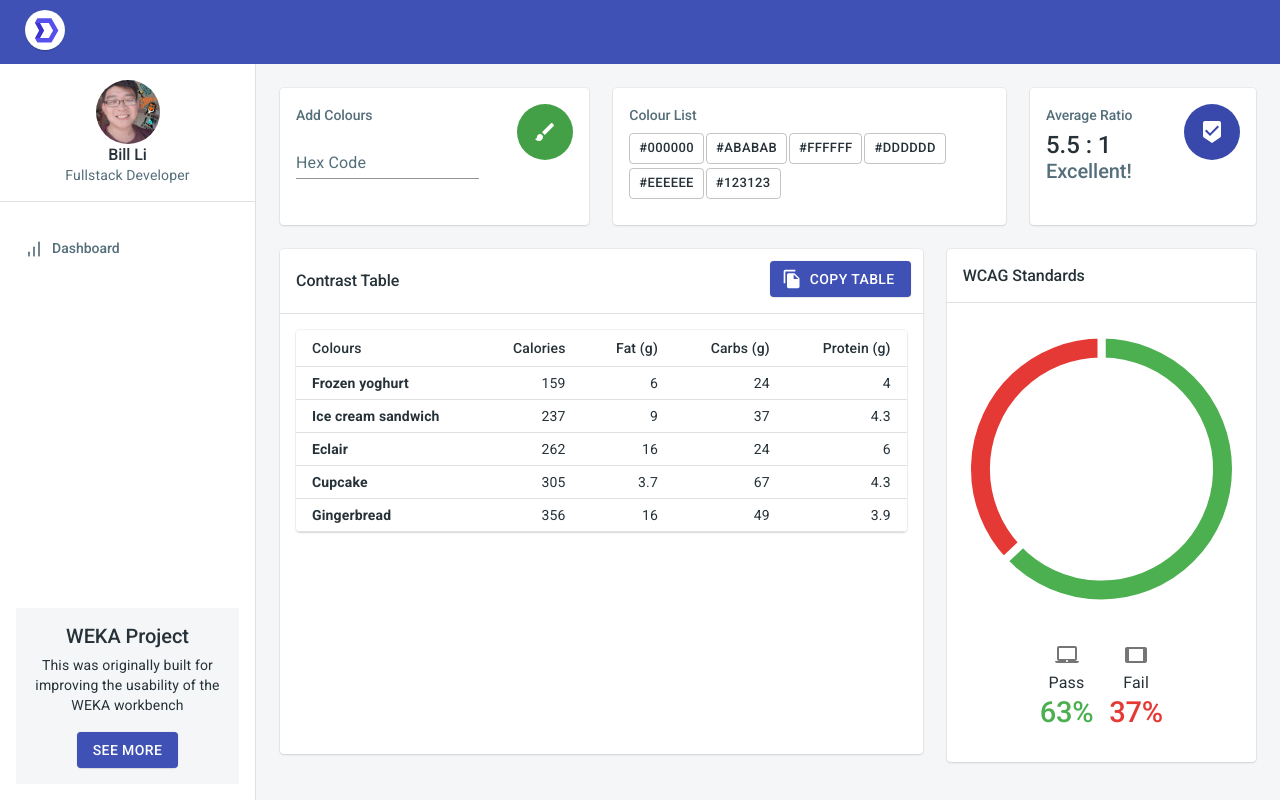
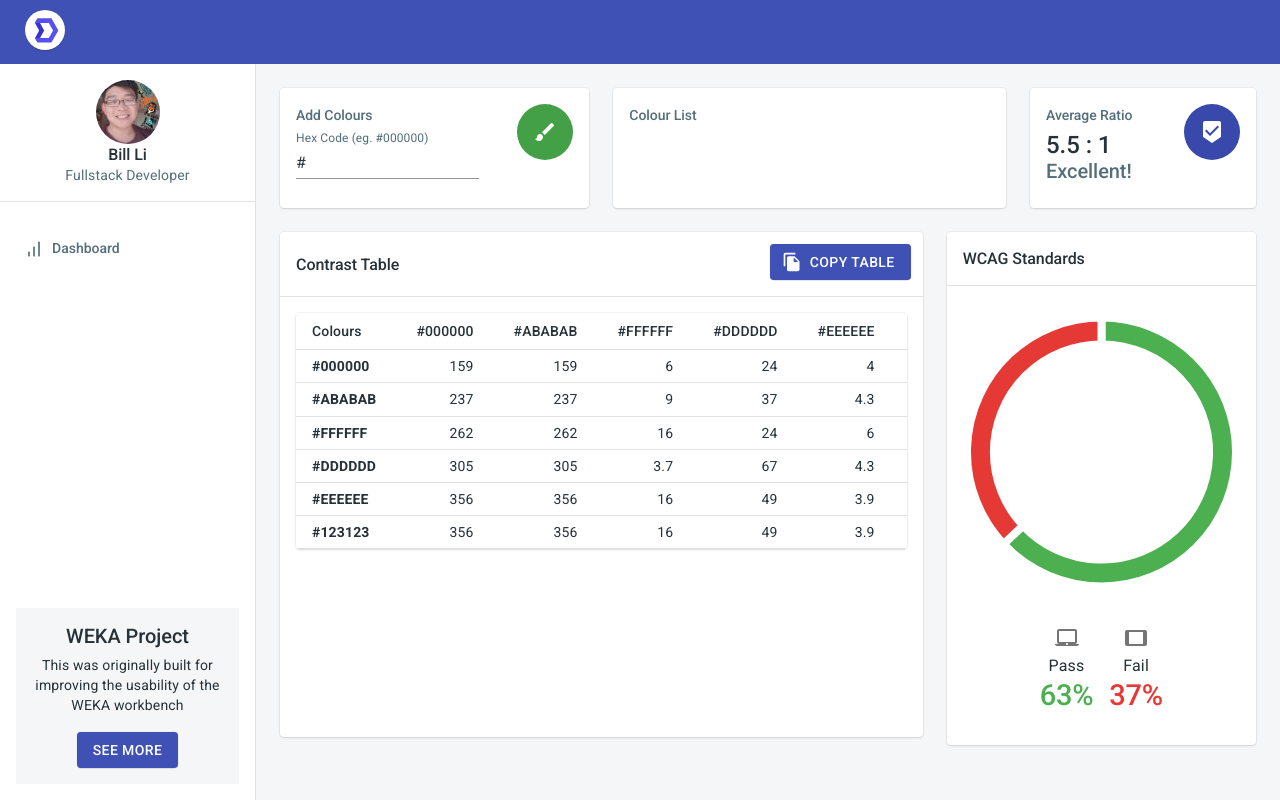
Before and after one commit to slaytr/color_contraster, a React (Create React App) app in the folder application/: page /app/dashboard in a window 1280 px wide. Built offline with nearby package versions, Linux system fonts and the light colour scheme.

Commit message:
Adding and Removing Colours

```diff
--- a/application/public/index.html
+++ b/application/public/index.html
@@ -8,6 +8,8 @@
   <meta name="theme-color" content="#000000" />
   <link rel="manifest" href="%PUBLIC_URL%/manifest.json" />
   <link rel="stylesheet" href="https://fonts.googleapis.com/css?family=Roboto+Mono|Roboto+Slab|Roboto:300,400,500,700" />
+  <link rel="stylesheet" href="https://cdnjs.cloudflare.com/ajax/libs/font-awesome/5.14.0/css/all.min.css" integrity="sha512-1PKOgIY59xJ8Co8+NE6FZ+LOAZKjy+KY8iq0G4B3CyeY6wYHN3yt9PW0XpSriVlkMXe40PTKnXrLnZ9+fkDaog==" crossorigin="anonymous" />
+
   <title>React Material Dashboard</title>
 </head>
 
--- a/application/src/views/reports/DashboardView/Budget.js
+++ b/application/src/views/reports/DashboardView/ColourAdder.js
@@ -1,9 +1,8 @@
-import React from 'react';
+import React, {useState} from 'react';
 import clsx from 'clsx';
 import PropTypes from 'prop-types';
 import {
   Avatar,
-  Box,
   Card,
   CardContent,
   Grid,
@@ -32,8 +31,28 @@ const useStyles = makeStyles((theme) => ({
   }
 }));
 
-const Budget = ({ className, ...rest }) => {
+const ColourAdder = ({ className, addColour, ...rest }) => {
   const classes = useStyles();
+
+  const [currentColour, setCurrentColour] = useState('#');
+
+  const inputChange = (e) => {
+    if (e.target.value.length < 8 && e.target.value.length > 0) {
+      setCurrentColour(e.target.value);
+    }
+  };
+
+  const validateColour = (colour) => {
+    return !!(colour.match(/#[0-9A-Fa-f]{6}/gi) || colour === '#');
+  };
+
+  const formSubmit = (e) => {
+    if (validateColour(currentColour)) {
+      addColour(currentColour);
+      setCurrentColour('#');
+    }
+    e.preventDefault();
+  };
 
   return (
     <Card
@@ -54,16 +73,16 @@ const Budget = ({ className, ...rest }) => {
             >
               Add Colours
             </Typography>
-            {/*<Typography*/}
-            {/*  color="textPrimary"*/}
-            {/*  variant="h3"*/}
-            {/*>*/}
-            {/*  $24,000*/}
-            {/*</Typography>*/}
-            <form className={classes.root} noValidate autoComplete="off">
-              <TextField id="standard-basic"
-                         label="Hex Code"
-                         placeholder="#000000" />
+
+            <form className={classes.root} noValidate autoComplete="off" onSubmit={formSubmit}>
+              <TextField
+                error={!validateColour(currentColour)}
+                id="standard-basic"
+                label="Hex Code (eg. #000000)"
+                placeholder="#000000"
+                onChange={inputChange}
+                value={currentColour}
+              />
             </form>
           </Grid>
           <Grid item>
@@ -72,32 +91,14 @@ const Budget = ({ className, ...rest }) => {
             </Avatar>
           </Grid>
         </Grid>
-        {/*<Box*/}
-        {/*  mt={2}*/}
-        {/*  display="flex"*/}
-        {/*  alignItems="center"*/}
-        {/*>*/}
-        {/*  <ArrowDownwardIcon className={classes.differenceIcon} />*/}
-        {/*  <Typography*/}
-        {/*    className={classes.differenceValue}*/}
-        {/*    variant="body2"*/}
-        {/*  >*/}
-        {/*    12%*/}
-        {/*  </Typography>*/}
-        {/*  <Typography*/}
-        {/*    color="textSecondary"*/}
-        {/*    variant="caption"*/}
-        {/*  >*/}
-        {/*    Since last month*/}
-        {/*  </Typography>*/}
-        {/*</Box>*/}
       </CardContent>
     </Card>
   );
 };
 
-Budget.propTypes = {
-  className: PropTypes.string
+ColourAdder.propTypes = {
+  className: PropTypes.string,
+  addColour: PropTypes.func
 };
 
-export default Budget;
+export default ColourAdder;
--- a/application/src/views/reports/DashboardView/TotalCustomers.js
+++ b/application/src/views/reports/DashboardView/ColourList.js
@@ -1,4 +1,4 @@
-import React from 'react';
+import React, {useState} from 'react';
 import clsx from 'clsx';
 import PropTypes from 'prop-types';
 import {
@@ -13,7 +13,8 @@ import {
 } from '@material-ui/core';
 import ArrowUpwardIcon from '@material-ui/icons/ArrowUpward';
 import PeopleIcon from '@material-ui/icons/PeopleOutlined';
-import Button from "@material-ui/core/Button";
+import BookmarkIcon from '@material-ui/icons/Bookmark';
+import Button from '@material-ui/core/Button';
 
 const useStyles = makeStyles((theme) => ({
   root: {
@@ -33,12 +34,38 @@ const useStyles = makeStyles((theme) => ({
   },
   buttonSpacing: {
     margin: '2px 2px 2px 0'
+  },
+  iconSpacing: {
+    marginRight: '6px'
   }
 }));
 
-const TotalCustomers = ({ className, ...rest }) => {
+const ColourList = ({
+  className, removeColour, getColours, ...rest
+}) => {
+  const [change, setChange] = useState(true);
   const classes = useStyles();
-
+  const deleteColour = (e) => {
+    removeColour(e.target.parentElement.value);
+    setChange(!change);
+  };
+  const colourButtons = getColours.map((colour) => {
+    return (
+      <Button
+        variant="outlined"
+        size="small"
+        className={classes.buttonSpacing}
+        onClick={deleteColour}
+        value={colour}
+      >
+        <i
+          className={`fas fa-bookmark ${classes.iconSpacing}`}
+          style={{ color: colour }}
+        />
+        {colour}
+      </Button>
+    );
+  });
   return (
     <Card
       className={clsx(classes.root, className)}
@@ -60,33 +87,16 @@ const TotalCustomers = ({ className, ...rest }) => {
             </Typography>
           </Grid>
         </Grid>
-        <Button variant="outlined" size="small" color="#000000" className={classes.buttonSpacing}>
-          #000000
-        </Button>
-        <Button variant="outlined" size="small" color="#000000" className={classes.buttonSpacing}>
-          #ABABAB
-        </Button>
-        <Button variant="outlined" size="small" color="#000000" className={classes.buttonSpacing}>
-          #FFFFFF
-        </Button>
-        <Button variant="outlined" size="small" color="#000000" className={classes.buttonSpacing}>
-          #DDDDDD
-        </Button>
-        <Button variant="outlined" size="small" color="#000000" className={classes.buttonSpacing}>
-          #EEEEEE
-        </Button>
-        <Button variant="outlined" size="small" color="#000000" className={classes.buttonSpacing}>
-          #123123
-        </Button>
-
-
+        {colourButtons}
       </CardContent>
     </Card>
   );
 };
 
-TotalCustomers.propTypes = {
-  className: PropTypes.string
+ColourList.propTypes = {
+  className: PropTypes.string,
+  getColours: PropTypes.array,
+  removeColour: PropTypes.func
 };
 
-export default TotalCustomers;
+export default ColourList;
--- a/application/src/views/reports/DashboardView/Sales.js
+++ b/application/src/views/reports/DashboardView/ContrastTable.js
@@ -9,19 +9,15 @@ import {
   CardHeader,
   Divider,
   makeStyles,
-  colors
 } from '@material-ui/core';
-import ArrowDropDownIcon from '@material-ui/icons/ArrowDropDown';
-import ArrowRightIcon from '@material-ui/icons/ArrowRight';
-import IconButton from "@material-ui/core/IconButton";
 import FileCopyIcon from '@material-ui/icons/FileCopy';
-import Paper from "@material-ui/core/Paper";
-import TableContainer from "@material-ui/core/TableContainer";
-import Table from "@material-ui/core/Table";
-import TableHead from "@material-ui/core/TableHead";
-import TableRow from "@material-ui/core/TableRow";
-import TableCell from "@material-ui/core/TableCell";
-import TableBody from "@material-ui/core/TableBody";
+import Paper from '@material-ui/core/Paper';
+import TableContainer from '@material-ui/core/TableContainer';
+import Table from '@material-ui/core/Table';
+import TableHead from '@material-ui/core/TableHead';
+import TableRow from '@material-ui/core/TableRow';
+import TableCell from '@material-ui/core/TableCell';
+import TableBody from '@material-ui/core/TableBody';
 
 const useStyles = makeStyles(() => ({
   root: {},
@@ -30,21 +26,22 @@ const useStyles = makeStyles(() => ({
   }
 }));
 
-const Sales = ({ className, ...rest }) => {
+const ContrastTable = ({ className, ...rest }) => {
   const classes = useStyles();
 
-  function createData(name, calories, fat, carbs, protein) {
+  function createData(hex, name, calories, fat, carbs, protein, ratio) {
     return {
-      name, calories, fat, carbs, protein
+      hex, name, calories, fat, carbs, protein, ratio
     };
   }
 
   const rows = [
-    createData('Frozen yoghurt', 159, 6.0, 24, 4.0),
-    createData('Ice cream sandwich', 237, 9.0, 37, 4.3),
-    createData('Eclair', 262, 16.0, 24, 6.0),
-    createData('Cupcake', 305, 3.7, 67, 4.3),
-    createData('Gingerbread', 356, 16.0, 49, 3.9),
+    createData('#000000', 'Frozen yoghurt', 159, 6.0, 24, 4.0, 4.0),
+    createData('#ABABAB', 'Ice cream sandwich', 237, 9.0, 37, 4.3, 4.3),
+    createData('#FFFFFF', 'Eclair', 262, 16.0, 24, 6.0, 6.0),
+    createData('#DDDDDD', 'Cupcake', 305, 3.7, 67, 4.3, 4.3),
+    createData('#EEEEEE', 'Gingebread', 356, 16.0, 49, 3.9, 3.9),
+    createData('#123123', 'Gingerbread', 356, 16.0, 49, 3.9, 3.9),
   ];
   return (
     <Card
@@ -75,10 +72,12 @@ const Sales = ({ className, ...rest }) => {
               <TableHead>
                 <TableRow>
                   <TableCell>Colours</TableCell>
-                  <TableCell align="right">Calories</TableCell>
-                  <TableCell align="right">Fat&nbsp;(g)</TableCell>
-                  <TableCell align="right">Carbs&nbsp;(g)</TableCell>
-                  <TableCell align="right">Protein&nbsp;(g)</TableCell>
+                  <TableCell align="right">#000000</TableCell>
+                  <TableCell align="right">#ABABAB</TableCell>
+                  <TableCell align="right">#FFFFFF</TableCell>
+                  <TableCell align="right">#DDDDDD</TableCell>
+                  <TableCell align="right">#EEEEEE</TableCell>
+                  <TableCell align="right">#123123</TableCell>
                 </TableRow>
               </TableHead>
               <TableBody>
@@ -86,13 +85,15 @@ const Sales = ({ className, ...rest }) => {
                   <TableRow key={row.name}>
                     <TableCell component="th" scope="row">
                       <strong>
-                        {row.name}
+                        {row.hex}
                       </strong>
                     </TableCell>
+                    <TableCell align="right">{row.calories}</TableCell>
                     <TableCell align="right">{row.calories}</TableCell>
                     <TableCell align="right">{row.fat}</TableCell>
                     <TableCell align="right">{row.carbs}</TableCell>
                     <TableCell align="right">{row.protein}</TableCell>
+                    <TableCell align="right">{row.ratio}</TableCell>
                   </TableRow>
                 ))}
               </TableBody>
@@ -100,27 +101,27 @@ const Sales = ({ className, ...rest }) => {
           </TableContainer>
         </Box>
       </CardContent>
-      {/*<Divider />*/}
-      {/*<Box*/}
-      {/*  display="flex"*/}
-      {/*  justifyContent="flex-end"*/}
-      {/*  p={2}*/}
-      {/*>*/}
-      {/*  <Button*/}
-      {/*    color="primary"*/}
-      {/*    endIcon={<ArrowRightIcon />}*/}
-      {/*    size="small"*/}
-      {/*    variant="text"*/}
-      {/*  >*/}
-      {/*    Overview*/}
-      {/*  </Button>*/}
-      {/*</Box>*/}
+      {/* <Divider /> */}
+      {/* <Box */}
+      {/*  display="flex" */}
+      {/*  justifyContent="flex-end" */}
+      {/*  p={2} */}
+      {/* > */}
+      {/*  <Button */}
+      {/*    color="primary" */}
+      {/*    endIcon={<ArrowRightIcon />} */}
+      {/*    size="small" */}
+      {/*    variant="text" */}
+      {/*  > */}
+      {/*    Overview */}
+      {/*  </Button> */}
+      {/* </Box> */}
     </Card>
   );
 };
 
-Sales.propTypes = {
+ContrastTable.propTypes = {
   className: PropTypes.string
 };
 
-export default Sales;
+export default ContrastTable;
--- a/application/src/views/reports/DashboardView/index.js
+++ b/application/src/views/reports/DashboardView/index.js
@@ -1,16 +1,16 @@
-import React from 'react';
+import React, { useState } from 'react';
 import {
   Container,
   Grid,
   makeStyles
 } from '@material-ui/core';
 import Page from 'src/components/Page';
-import Budget from './Budget';
+import ColourAdder from './ColourAdder';
 import LatestOrders from './LatestOrders';
 import LatestProducts from './LatestProducts';
-import Sales from './Sales';
+import ContrastTable from './ContrastTable';
 import TasksProgress from './TasksProgress';
-import TotalCustomers from './TotalCustomers';
+import ColourList from './ColourList';
 import TotalProfit from './TotalProfit';
 import TrafficByDevice from './TrafficByDevice';
 
@@ -25,6 +25,21 @@ const useStyles = makeStyles((theme) => ({
 
 const Dashboard = () => {
   const classes = useStyles();
+  const [colours, setColours] = useState([]);
+
+  const addColour = (colour) => {
+    let colourList = [...colours];
+    colourList.push(colour);
+    setColours(colourList);
+  };
+
+  const removeColour = (colour) => {
+    const index = colours.indexOf(colour);
+    if (index > -1) {
+      colours.splice(index, 1);
+    }
+    setColours(colours);
+  };
 
   return (
     <Page
@@ -43,7 +58,7 @@ const Dashboard = () => {
             xl={3}
             xs={12}
           >
-            <Budget />
+            <ColourAdder addColour={addColour} />
           </Grid>
           <Grid
             item
@@ -52,17 +67,8 @@ const Dashboard = () => {
             xl={3}
             xs={12}
           >
-            <TotalCustomers />
+            <ColourList getColours={colours} removeColour={removeColour} />
           </Grid>
-          {/*<Grid*/}
-          {/*  item*/}
-          {/*  lg={3}*/}
-          {/*  sm={6}*/}
-          {/*  xl={3}*/}
-          {/*  xs={12}*/}
-          {/*>*/}
-          {/*  <TasksProgress />*/}
-          {/*</Grid>*/}
           <Grid
             item
             lg={3}
@@ -79,7 +85,7 @@ const Dashboard = () => {
             xl={9}
             xs={12}
           >
-            <Sales />
+            <ContrastTable />
           </Grid>
           <Grid
             item
@@ -90,24 +96,6 @@ const Dashboard = () => {
           >
             <TrafficByDevice />
           </Grid>
-          {/*<Grid*/}
-          {/*  item*/}
-          {/*  lg={4}*/}
-          {/*  md={6}*/}
-          {/*  xl={3}*/}
-          {/*  xs={12}*/}
-          {/*>*/}
-          {/*  <LatestProducts />*/}
-          {/*</Grid>*/}
-          {/*<Grid*/}
-          {/*  item*/}
-          {/*  lg={8}*/}
-          {/*  md={12}*/}
-          {/*  xl={9}*/}
-          {/*  xs={12}*/}
-          {/*>*/}
-          {/*  <LatestOrders />*/}
-          {/*</Grid>*/}
         </Grid>
       </Container>
     </Page>
```
